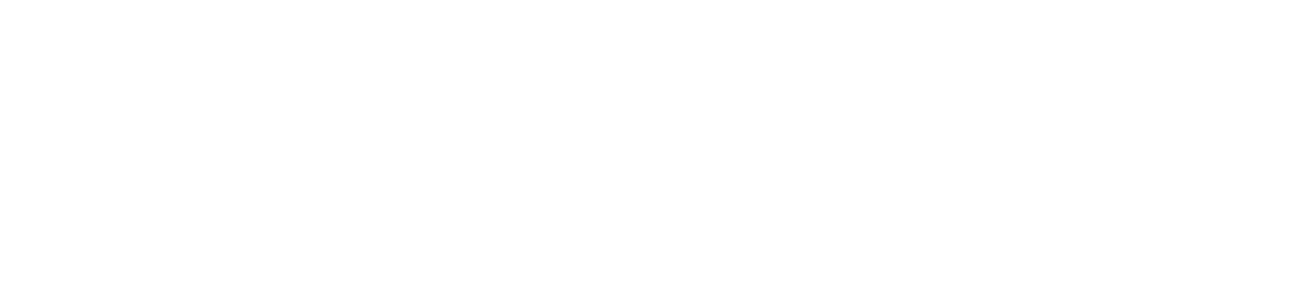
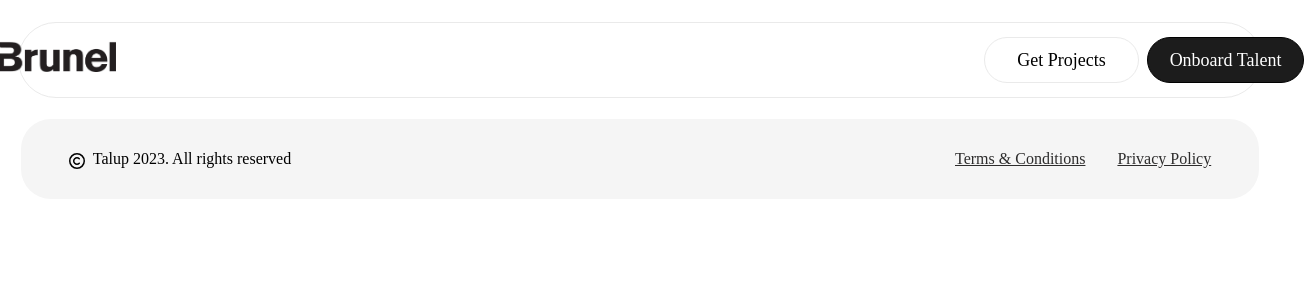
Before and after one commit to Ruchakhadatkar/Rucha-Khadatkar-Thence-ReactJS-Intern, a React (Create React App) app: page / in a window 1280 px wide. Shown: the top 300 px of the page, 1304 px wide, since content can reach past the window. Built offline with nearby package versions, Linux system fonts and the light colour scheme.

Commit message:
added navbar

```diff
--- a/src/App.css
+++ b/src/App.css
@@ -1,38 +1,5 @@
-.App {
-  text-align: center;
+*{
+  margin: 0;
+  padding: 0;
+  box-sizing: border-box;
 }
-
-.App-logo {
-  height: 40vmin;
-  pointer-events: none;
-}
-
-@media (prefers-reduced-motion: no-preference) {
-  .App-logo {
-    animation: App-logo-spin infinite 20s linear;
-  }
-}
-
-.App-header {
-  background-color: #282c34;
-  min-height: 100vh;
-  display: flex;
-  flex-direction: column;
-  align-items: center;
-  justify-content: center;
-  font-size: calc(10px + 2vmin);
-  color: white;
-}
-
-.App-link {
-  color: #61dafb;
-}
-
-@keyframes App-logo-spin {
-  from {
-    transform: rotate(0deg);
-  }
-  to {
-    transform: rotate(360deg);
-  }
-}
--- a/src/App.js
+++ b/src/App.js
@@ -1,9 +1,11 @@
-import logo from "./logo.svg";
-import "./App.css";
+import Homepage from "./pages/Homepage";
 
 function App() {
-  return
-   <></>;
+  return (
+    <div className="App">
+      <Homepage/>
+    </div>
+  );
 }
 
 export default App;
--- /dev/null
+++ b/src/components/Footer.css
@@ -0,0 +1,33 @@
+footer {
+  height: 5rem;
+  gap: 0px;
+  border-radius: 30px;
+  display: flex;
+  justify-content: space-between;
+  opacity: 0px;
+  background: #f5f5f5;
+  margin: 1.3rem;
+  text-align: center;
+  font-family: Manrope;
+}
+.left-footer {
+  display: flex;
+  margin: auto 3rem;
+}
+
+.left-footer i {
+  font-size: 1rem;
+  margin-right: 0.5rem;
+  margin-top: 1.2rem;
+}
+
+.right-footer {
+  display: flex;
+  margin: auto 3rem;
+  display: flex;
+  gap: 2rem;
+}
+.right-footer p,
+a {
+  color: #2d2c2c;
+}
--- /dev/null
+++ b/src/components/Footer.js
@@ -0,0 +1,26 @@
+import React from "react";
+import "./Footer.css";
+import { FaRegCopyright } from "react-icons/fa6";
+
+const Footer = () => {
+  return (
+    <footer>
+      <div className="left-footer">
+        <i>
+          <FaRegCopyright />
+        </i>
+        <p>Talup 2023. All rights reserved</p>
+      </div>
+      <div className="right-footer">
+        <a href="">
+          <p>Terms & Conditions</p>
+        </a>
+        <a href="">
+          <p>Privacy Policy</p>
+        </a>
+      </div>
+    </footer>
+  );
+};
+
+export default Footer;
--- /dev/null
+++ b/src/components/Navbar.css
@@ -0,0 +1,59 @@
+.nav-container {
+  border: 1px solid #eaeaea;
+  width: 97%;
+  display: flex;
+  justify-content: center;
+  align-items: center;
+  margin: 0px auto;
+  height: 4.6rem;
+  border-radius: 50px;
+  margin-top: 1.4rem;
+  gap: 55rem;
+}
+
+.brand-name {
+  width: 127.94px;
+  height: 47.39px;
+  opacity: 0px;
+}
+
+.brand-name img {
+  width: 121px;
+  height: 30.5px;
+  opacity: 0px;
+  color: #333333;
+  padding-top: 0.3rem;
+  margin-left: 1.2rem;
+}
+
+.button-list {
+  display: flex;
+  gap: 0.5rem;
+  /* margin-left: 0.4rem; */
+}
+
+.get-projects-btn {
+  border: 1px solid #eaeaea;
+  font-family: Manrope;
+  font-size: 18px;
+  font-weight: 500;
+  line-height: 24.59px;
+  text-align: center;
+  width: 9.7rem;
+  height: 46px;
+  background: #ffffff;
+  border-radius: 50px;
+}
+.onboard-btn {
+  border: 1px solid black;
+  font-family: Manrope;
+  font-size: 18px;
+  font-weight: 500;
+  line-height: 24.59px;
+  text-align: center;
+  width: 9.8rem;
+  height: 46px;
+  border-radius: 50px;
+  background: #1c1c1c;
+  color: white;
+}
--- /dev/null
+++ b/src/components/Navbar.js
@@ -0,0 +1,19 @@
+import React from "react";
+import "./Navbar.css";
+import brunelName from "../Assets/brunel-name.png";
+
+const Navbar = () => {
+  return (
+    <div className="nav-container">
+      <div className="brand-name">
+        <img src={brunelName} alt="app-name" />
+      </div>
+      <div className="button-list">
+        <button className="get-projects-btn">Get Projects</button>
+        <button className="onboard-btn">Onboard Talent</button>
+      </div>
+    </div>
+  );
+};
+
+export default Navbar;
--- /dev/null
+++ b/src/pages/Homepage.css
@@ -0,0 +1,8 @@
+.Home-container {
+  width: 100%;
+  height: 800px;
+  gap: 0px;
+  opacity: 0px;
+  background: #ffffff;
+  /* border: 1px solid black; */
+}
--- /dev/null
+++ b/src/pages/Homepage.js
@@ -0,0 +1,15 @@
+import React from "react";
+import "./Homepage.css";
+import Navbar from "../components/Navbar";
+import Footer from "../components/Footer";
+
+const Homepage = () => {
+  return (
+    <div className="Home-container">
+      <Navbar />
+      <Footer/>
+    </div>
+  );
+};
+
+export default Homepage;
```
Also changed, not shown: src/Assets/brunel-name.png (added), src/Assets/brunel-name.webp (added).
